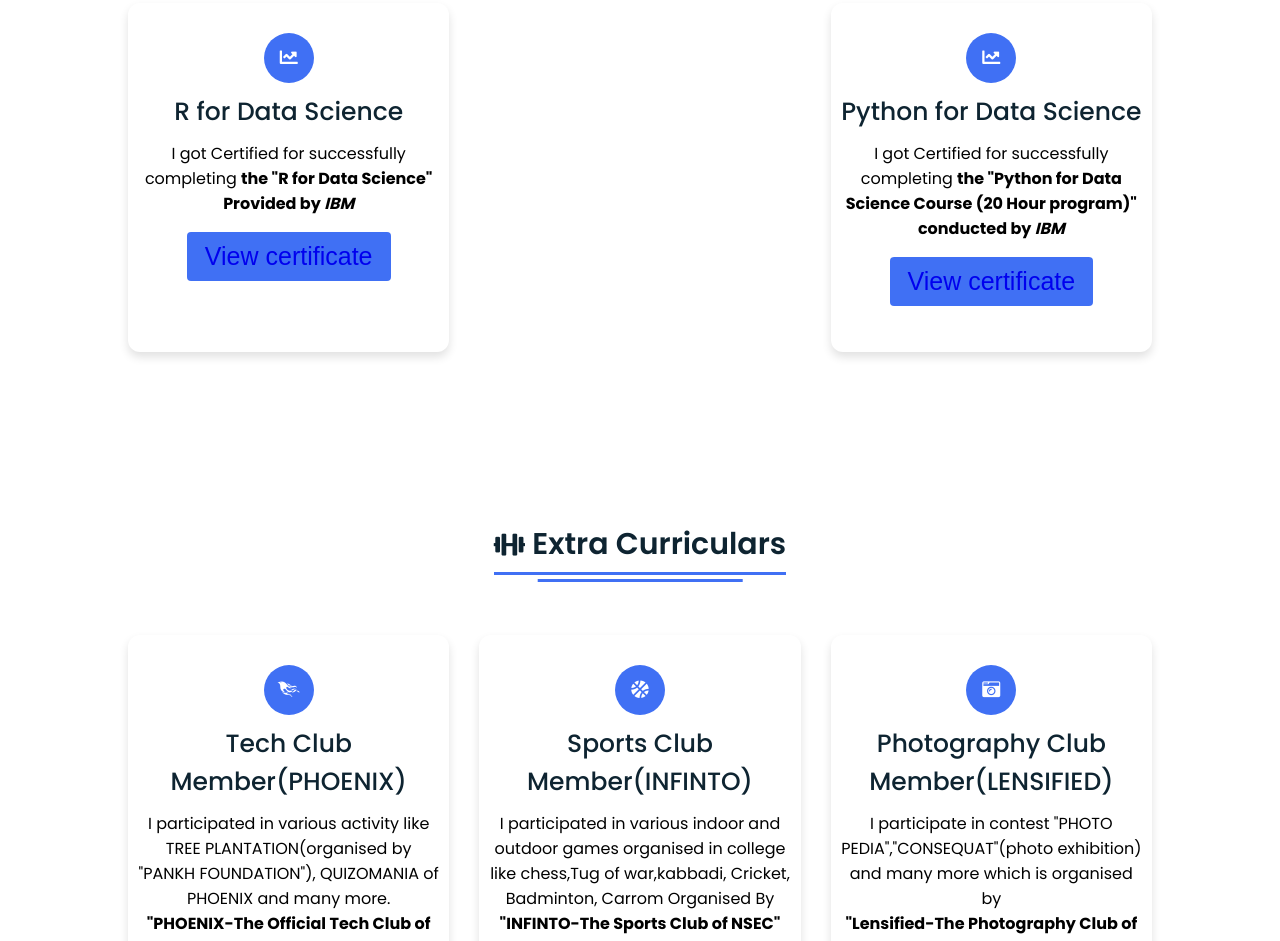
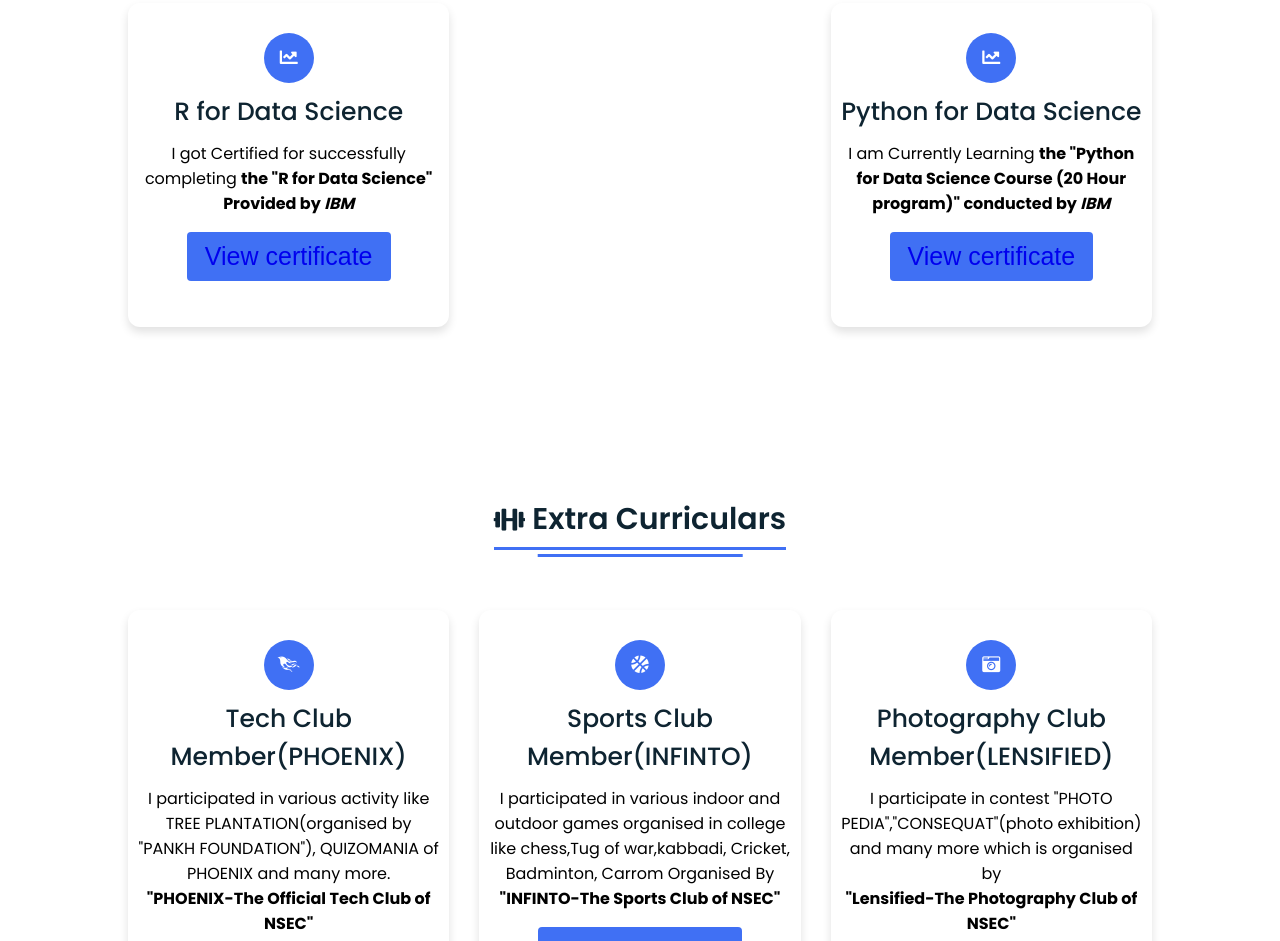
Before and after one commit to rishav2841/portfolio_ravi, a plain HTML site: page index.html in a window 1280 px wide. Shown: the part 3045-3986 px from the top of the page. Drawn offline with Linux system fonts and the light colour scheme.

Commit message:
Add files via upload

```diff
--- a/index.html
+++ b/index.html
@@ -338,7 +338,7 @@
             <i class="fas fa-chart-line"></i>
           </div>
           <div class="topic">Python for Data Science</div>
-          <p>I got Certified for successfully completing <strong>the "Python for Data Science Course (20 Hour
+          <p>I am Currently Learning <strong>the "Python for Data Science Course (20 Hour
               program)" conducted by <i>IBM</i></strong></p>
 
           <div class="button">
```
Also changed, not shown: 1 other file.
